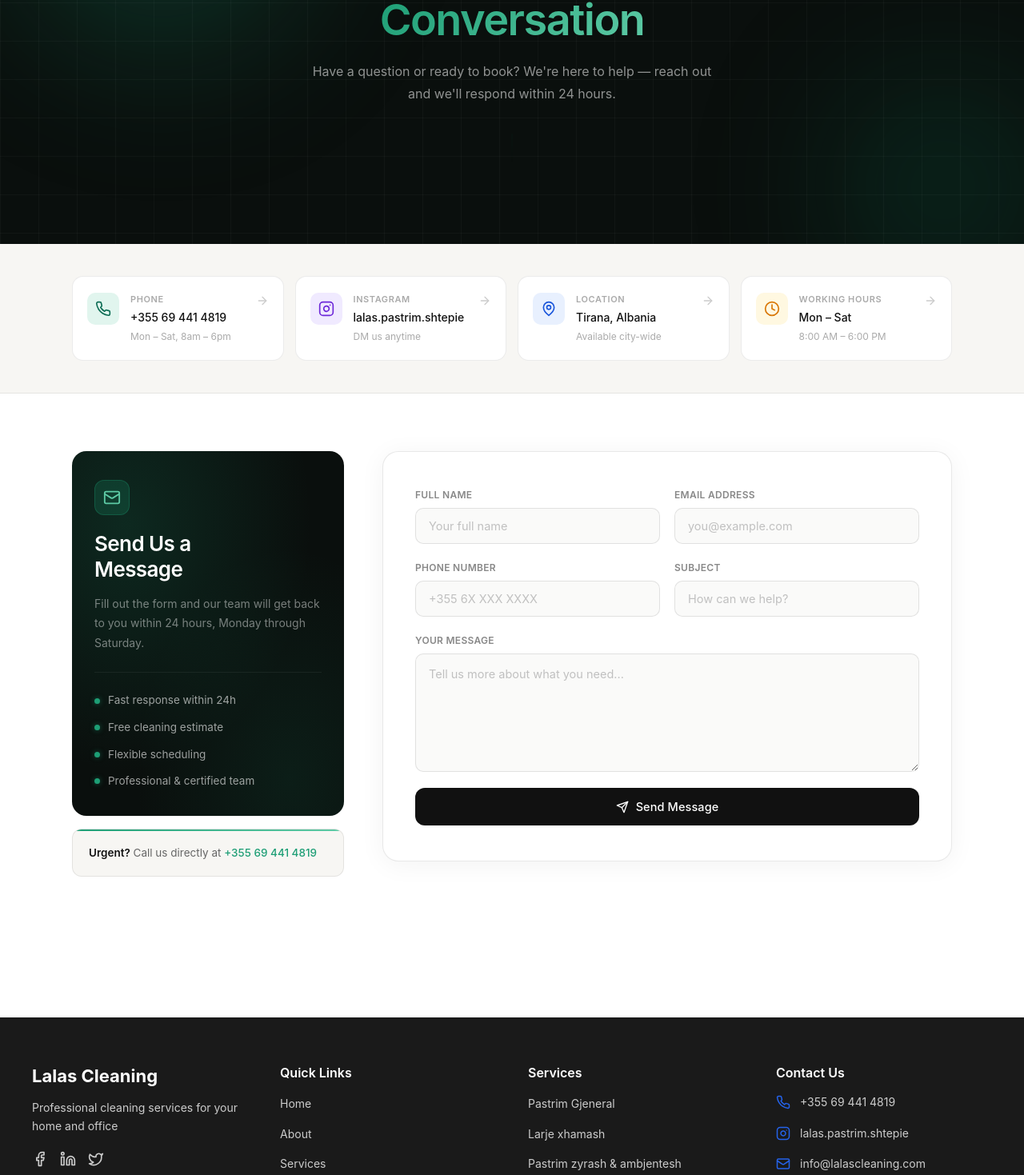
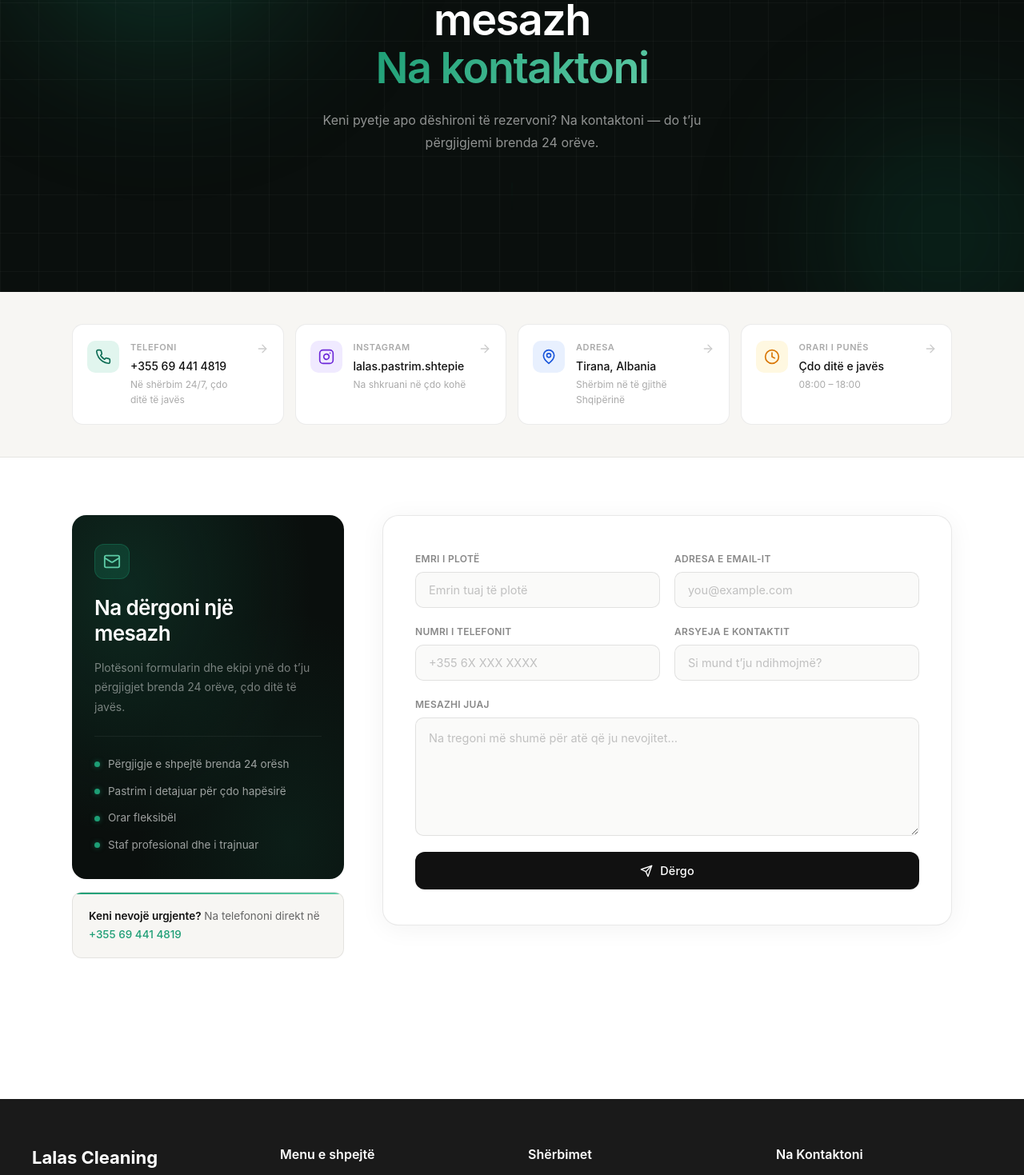
Before and after one commit to btare99/Cleaning-Company, a React (Vite) app in the folder frontend/: page /contact in a window 1280 px wide. Shown: the part 300-1769 px from the top of the page at 80% size. Built offline with nearby package versions, Linux system fonts and the light colour scheme; no server answers.

Commit message:
Changing Language

```diff
--- a/frontend/src/components/BookingForm.jsx
+++ b/frontend/src/components/BookingForm.jsx
@@ -81,20 +81,20 @@ export default function BookingForm() {
 
   return (
     <div className="booking-form-container">
-      <h2>Book Our Service</h2>
-      <p className="booking-form-subtitle">Schedule your cleaning service in just a few steps</p>
+      <h2>Rezervo tani</h2>
+      <p className="booking-form-subtitle">Rezervo pastrimin në vetëm disa hapa</p>
 
       <form onSubmit={handleSubmit}>
         <div className="form-grid">
           <div className="form-group">
-            <label htmlFor="name">Name *</label>
+            <label htmlFor="name">Emri *</label>
             <input
               type="text"
               id="name"
               name="name"
               value={formData.name}
               onChange={handleChange}
-              placeholder="Your name"
+              placeholder="Emri juaj"
               required
             />
           </div>
@@ -106,24 +106,24 @@ export default function BookingForm() {
               name="email"
               value={formData.email}
               onChange={handleChange}
-              placeholder="Your email"
+              placeholder="Emaili juaj"
               required
             />
           </div>
           <div className="form-group">
-            <label htmlFor="phone">Phone *</label>
+            <label htmlFor="phone">Telefoni *</label>
             <input
               type="tel"
               id="phone"
               name="phone"
               value={formData.phone}
               onChange={handleChange}
-              placeholder="Your phone number"
+              placeholder="Numri i telefonit tuaj"
               required
             />
           </div>
           <div className="form-group">
-            <label htmlFor="service">Service *</label>
+            <label htmlFor="service">Lloji i shërbimit *</label>
             <select
               id="service"
               name="service"
@@ -139,7 +139,7 @@ export default function BookingForm() {
             </select>
           </div>
           <div className="form-group">
-            <label htmlFor="date">Date *</label>
+            <label htmlFor="date">Data *</label>
             <input
               type="date"
               id="date"
@@ -150,7 +150,7 @@ export default function BookingForm() {
             />
           </div>
           <div className="form-group">
-            <label htmlFor="time">Time *</label>
+            <label htmlFor="time">Koha *</label>
             <input
               type="time"
               id="time"
@@ -161,33 +161,33 @@ export default function BookingForm() {
             />
           </div>
           <div className="form-group">
-            <label htmlFor="area">Area (m²) *</label>
+            <label htmlFor="area">Siperfaqja (m²) *</label>
             <input
               type="number"
               id="area"
               name="area"
               value={formData.area}
               onChange={handleChange}
-              placeholder="Square meters"
+              placeholder="Siperfaqja në m²"
               min="1"
               required
             />
           </div>
           <div className="form-group full-width">
-            <label htmlFor="notes">Additional Notes</label>
+            <label htmlFor="notes">Shënimet e Shtesë</label>
             <textarea
               id="notes"
               name="notes"
               value={formData.notes}
               onChange={handleChange}
-              placeholder="Any special requests or notes..."
+              placeholder="Cilësi të veçanta ose shënimet..."
             />
           </div>
         </div>
         <button type="submit" className="submit-button" disabled={loading}>
-          {loading ? 'Submitting...' : 'Book Now'}
+          {loading ? 'Duke u dërguar...' : 'Rezervo'}
         </button>
-        <p className="form-notice">We'll confirm your booking within 24 hours</p>
+        <p className="form-notice">Ne do t'konfirmojme rezervimin tuaj brenda 24 orësh</p>
       </form>
 
       {successMessage && <div className="success-message">{successMessage}</div>}
--- a/frontend/src/components/Footer.jsx
+++ b/frontend/src/components/Footer.jsx
@@ -7,7 +7,7 @@ export default function Footer() {
       <div className="footer-container">
         <div className="footer-section">
           <h3>Lalas Cleaning</h3>
-          <p>Professional cleaning services for your home and office</p>
+          <p>Shërbime profesionale pastrimi për shtëpinë dhe zyrën tuaj</p>
           <div className="social-links">
             <a href="#" aria-label="Facebook"><Facebook size={20} /></a>
             <a href="#" aria-label="LinkedIn"><Linkedin size={20} /></a>
@@ -16,17 +16,17 @@ export default function Footer() {
         </div>
 
         <div className="footer-section">
-          <h4>Quick Links</h4>
+          <h4>Menu e shpejtë</h4>
           <ul>
-            <li><a href="/">Home</a></li>
-            <li><a href="/about">About</a></li>
-            <li><a href="/services">Services</a></li>
-            <li><a href="/contact">Contact</a></li>
+            <li><a href="/">Ballina</a></li>
+            <li><a href="/about">Rreth Nesh</a></li>
+            <li><a href="/services">Shërbimet</a></li>
+            <li><a href="/contact">Kontakti</a></li>
           </ul>
         </div>
 
         <div className="footer-section">
-          <h4>Services</h4>
+          <h4>Shërbimet</h4>
           <ul>
             <li><a href="/services">Pastrim Gjeneral</a></li>
             <li><a href="/services">Larje xhamash</a></li>
@@ -36,7 +36,7 @@ export default function Footer() {
         </div>
 
         <div className="footer-section">
-          <h4>Contact Us</h4>
+          <h4>Na Kontaktoni</h4>
           <div className="contact-info">
             <div className="contact-item">
               <Phone size={18} />
@@ -48,7 +48,7 @@ export default function Footer() {
               </div>
             <div className="contact-item">
               <Mail size={18} />
-              <span>info@lalascleaning.com</span>
+              <span>lalas.pastrim.shtepie@gmail.com</span>
             </div>
               <div className="contact-item">
                 <MapPin size={18} />
--- a/frontend/src/components/Navbar.jsx
+++ b/frontend/src/components/Navbar.jsx
@@ -113,9 +113,9 @@ export default function Navbar() {
           <Link to="/services" className="drawer-cta" onClick={close}>
             Rezervo Tani <ArrowRight size={14} />
           </Link>
-          <a href="tel:+35569123456" className="drawer-phone">
+          <a href="tel:+355694414819" className="drawer-phone">
             <Phone size={13} />
-            +355 69 123 4567
+            +355 69 441 4819
           </a>
         </div>
 
--- a/frontend/src/pages/Contact.jsx
+++ b/frontend/src/pages/Contact.jsx
@@ -1,105 +1,117 @@
-import { useState } from 'react'
-import { Phone, Mail, MapPin, Instagram, Send, CheckCircle, AlertCircle, Clock, ArrowRight } from 'lucide-react'
-import '../styles/contact.css'
+import { useState } from "react";
+import {
+  Phone,
+  Mail,
+  MapPin,
+  Instagram,
+  Send,
+  CheckCircle,
+  AlertCircle,
+  Clock,
+  ArrowRight,
+} from "lucide-react";
+import "../styles/contact.css";
 
 export default function Contact() {
-
   const API = import.meta.env.VITE_API_URL;
 
   const [formData, setFormData] = useState({
-    name: '',
-    email: '',
-    phone: '',
-    subject: '',
-    message: ''
-  })
-  const [loading, setLoading] = useState(false)
-  const [successMessage, setSuccessMessage] = useState('')
-  const [errorMessage, setErrorMessage] = useState('')
-  const [focusedField, setFocusedField] = useState(null)
+    name: "",
+    email: "",
+    phone: "",
+    subject: "",
+    message: "",
+  });
+  const [loading, setLoading] = useState(false);
+  const [successMessage, setSuccessMessage] = useState("");
+  const [errorMessage, setErrorMessage] = useState("");
+  const [focusedField, setFocusedField] = useState(null);
 
   const handleChange = (e) => {
-    const { name, value } = e.target
-    setFormData(prev => ({
+    const { name, value } = e.target;
+    setFormData((prev) => ({
       ...prev,
-      [name]: value
-    }))
-  }
+      [name]: value,
+    }));
+  };
 
   const handleSubmit = async (e) => {
-    e.preventDefault()
-    setLoading(true)
-    setErrorMessage('')
-    setSuccessMessage('')
+    e.preventDefault();
+    setLoading(true);
+    setErrorMessage("");
+    setSuccessMessage("");
 
     try {
       const response = await fetch(`${API}/api/contact`, {
-        method: 'POST',
+        method: "POST",
         headers: {
-          'Content-Type': 'application/json'
+          "Content-Type": "application/json",
         },
-        body: JSON.stringify(formData)
-      })
+        body: JSON.stringify(formData),
+      });
 
-      const data = await response.json()
+      const data = await response.json();
 
       if (!response.ok) {
-        throw new Error(data.error || 'Failed to submit contact form')
+        throw new Error(data.error || "Failed to submit contact form");
       }
 
-      setSuccessMessage('Message sent successfully! We will get back to you soon.')
+      setSuccessMessage(
+        "Message sent successfully! We will get back to you soon.",
+      );
       setFormData({
-        name: '',
-        email: '',
-        phone: '',
-        subject: '',
-        message: ''
-      })
+        name: "",
+        email: "",
+        phone: "",
+        subject: "",
+        message: "",
+      });
 
-      setTimeout(() => setSuccessMessage(''), 5000)
+      setTimeout(() => setSuccessMessage(""), 5000);
     } catch (error) {
-      console.error('Error:', error)
-      setErrorMessage(error.message || 'Failed to send message. Please try again.')
-      setTimeout(() => setErrorMessage(''), 5000)
+      console.error("Error:", error);
+      setErrorMessage(
+        error.message || "Failed to send message. Please try again.",
+      );
+      setTimeout(() => setErrorMessage(""), 5000);
     } finally {
-      setLoading(false)
+      setLoading(false);
     }
-  }
+  };
 
   const contactCards = [
     {
       icon: <Phone size={20} />,
-      label: 'Phone',
-      value: '+355 69 441 4819',
-      sub: 'Mon – Sat, 8am – 6pm',
-      color: 'green'
+      label: "Telefoni",
+      value: "+355 69 441 4819",
+      sub: "Në shërbim 24/7, çdo ditë të javës",
+      color: "green",
     },
     {
       icon: <Instagram size={20} />,
-      label: 'Instagram',
-      value: 'lalas.pastrim.shtepie',
-      sub: 'DM us anytime',
-      color: 'purple'
+      label: "Instagram",
+      value: "lalas.pastrim.shtepie",
+      sub: "Na shkruani në çdo kohë",
+      color: "purple",
     },
     {
       icon: <MapPin size={20} />,
-      label: 'Location',
-      value: 'Tirana, Albania',
-      sub: 'Available city-wide',
-      color: 'blue'
+      label: "Adresa",
+      value: "Tirana, Albania",
+      sub: "Shërbim në të gjithë Shqipërinë",
+      color: "blue",
     },
     {
       icon: <Clock size={20} />,
-      label: 'Working Hours',
-      value: 'Mon – Sat',
-      sub: '8:00 AM – 6:00 PM',
-      color: 'amber'
-    }
-  ]
+      label: "Orari i punës",
+      value: "Çdo ditë e javës",
+      sub: "08:00 – 18:00",
+      color: "amber",
+    },
+  ];
 
   return (
     <div className="contact-page">
-
       {/* ── Hero ── */}
       <section className="contact-hero">
         <div className="contact-hero-bg" aria-hidden="true">
@@ -110,14 +122,15 @@ export default function Contact() {
         <div className="contact-hero-content">
           <span className="contact-badge">
             <span className="contact-badge-dot" />
-            Contact Us
+            Na kontaktoni
           </span>
           <h1 className="contact-hero-title">
-            Let's Start a <br />
-            <span className="contact-hero-highlight">Conversation</span>
+            Çdo projekt fillon me një mesazh <br />
+            <span className="contact-hero-highlight">Na kontaktoni</span>
           </h1>
           <p className="contact-hero-sub">
-            Have a question or ready to book? We're here to help — reach out and we'll respond within 24 hours.
+            Keni pyetje apo dëshironi të rezervoni? Na kontaktoni — do t’ju
+            përgjigjemi brenda 24 orëve.
           </p>
           <div className="contact-hero-scroll" aria-hidden="true">
             <span />
@@ -145,16 +158,18 @@ export default function Contact() {
       {/* ── Main Content ── */}
       <section className="contact-main">
         <div className="contact-main-inner">
-
           {/* Left sidebar */}
           <div className="contact-sidebar">
             <div className="contact-sidebar-card">
               <div className="contact-sidebar-icon-wrap">
                 <Mail size={22} />
               </div>
-              <h2 className="contact-sidebar-title">Send Us a <br /> Message</h2>
+              <h2 className="contact-sidebar-title">
+                Na dërgoni një <br /> mesazh
+              </h2>
               <p className="contact-sidebar-desc">
-                Fill out the form and our team will get back to you within 24 hours, Monday through Saturday.
+                Plotësoni formularin dhe ekipi ynë do t’ju përgjigjet brenda 24
+                orëve, çdo ditë të javës.
               </p>
 
               <div className="contact-sidebar-divider" />
@@ -162,19 +177,19 @@ export default function Contact() {
               <ul className="contact-sidebar-bullets">
                 <li>
                   <span className="bullet-dot" />
-                  Fast response within 24h
+                  Përgjigje e shpejtë brenda 24 orësh
                 </li>
                 <li>
                   <span className="bullet-dot" />
-                  Free cleaning estimate
+                  Pastrim i detajuar për çdo hapësirë
                 </li>
                 <li>
                   <span className="bullet-dot" />
-                  Flexible scheduling
+                  Orar fleksibël
                 </li>
                 <li>
                   <span className="bullet-dot" />
-                  Professional & certified team
+                  Staf profesional dhe i trajnuar
                 </li>
               </ul>
             </div>
@@ -182,8 +197,10 @@ export default function Contact() {
             <div className="contact-sidebar-note">
               <div className="contact-sidebar-note-top" />
               <p>
-                <strong>Urgent?</strong> Call us directly at{' '}
-                <a href="tel:+355694414819" className="contact-phone-link">+355 69 441 4819</a>
+                <strong>Keni nevojë urgjente?</strong> Na telefononi direkt në{" "}
+                <a href="tel:+355694414819" className="contact-phone-link">
+                  +355 69 441 4819
+                </a>
               </p>
             </div>
           </div>
@@ -191,32 +208,35 @@ export default function Contact() {
           {/* Form */}
           <div className="contact-form-wrapper">
             <form className="contact-form" onSubmit={handleSubmit} noValidate>
-
               <div className="contact-form-row">
-                <div className={`contact-field ${focusedField === 'name' ? 'is-focused' : ''} ${formData.name ? 'has-value' : ''}`}>
-                  <label htmlFor="name">Full Name</label>
+                <div
+                  className={`contact-field ${focusedField === "name" ? "is-focused" : ""} ${formData.name ? "has-value" : ""}`}
+                >
+                  <label htmlFor="name">Emri i plotë</label>
                   <input
                     type="text"
                     id="name"
                     name="name"
                     value={formData.name}
                     onChange={handleChange}
-                    onFocus={() => setFocusedField('name')}
+                    onFocus={() => setFocusedField("name")}
                     onBlur={() => setFocusedField(null)}
-                    placeholder="Your full name"
+                    placeholder="Emrin tuaj të plotë"
                     required
                   />
                 </div>
 
-                <div className={`contact-field ${focusedField === 'email' ? 'is-focused' : ''} ${formData.email ? 'has-value' : ''}`}>
-                  <label htmlFor="email">Email Address</label>
+                <div
+                  className={`contact-field ${focusedField === "email" ? "is-focused" : ""} ${formData.email ? "has-value" : ""}`}
+                >
+                  <label htmlFor="email">Adresa e Email-it</label>
                   <input
                     type="email"
                     id="email"
                     name="email"
                     value={formData.email}
                     onChange={handleChange}
-                    onFocus={() => setFocusedField('email')}
+                    onFocus={() => setFocusedField("email")}
                     onBlur={() => setFocusedField(null)}
                     placeholder="you@example.com"
                     required
@@ -225,68 +245,76 @@ export default function Contact() {
               </div>
 
               <div className="contact-form-row">
-                <div className={`contact-field ${focusedField === 'phone' ? 'is-focused' : ''} ${formData.phone ? 'has-value' : ''}`}>
-                  <label htmlFor="phone">Phone Number</label>
+                <div
+                  className={`contact-field ${focusedField === "phone" ? "is-focused" : ""} ${formData.phone ? "has-value" : ""}`}
+                >
+                  <label htmlFor="phone">Numri i telefonit</label>
                   <input
                     type="tel"
                     id="phone"
                     name="phone"
                     value={formData.phone}
                     onChange={handleChange}
-                    onFocus={() => setFocusedField('phone')}
+                    onFocus={() => setFocusedField("phone")}
                     onBlur={() => setFocusedField(null)}
                     placeholder="+355 6X XXX XXXX"
                     required
                   />
                 </div>
 
-                <div className={`contact-field ${focusedField === 'subject' ? 'is-focused' : ''} ${formData.subject ? 'has-value' : ''}`}>
-                  <label htmlFor="subject">Subject</label>
+                <div
+                  className={`contact-field ${focusedField === "subject" ? "is-focused" : ""} ${formData.subject ? "has-value" : ""}`}
+                >
+                  <label htmlFor="subject">Arsyeja e kontaktit</label>
                   <input
                     type="text"
                     id="subject"
                     name="subject"
                     value={formData.subject}
                     onChange={handleChange}
-                    onFocus={() => setFocusedField('subject')}
+                    onFocus={() => setFocusedField("subject")}
                     onBlur={() => setFocusedField(null)}
-                    placeholder="How can we help?"
+                    placeholder="Si mund t’ju ndihmojmë?"
                     required
                   />
                 </div>
               </div>
 
-              <div className={`contact-field contact-field--full ${focusedField === 'message' ? 'is-focused' : ''} ${formData.message ? 'has-value' : ''}`}>
-                <label htmlFor="message">Your Message</label>
+              <div
+                className={`contact-field contact-field--full ${focusedField === "message" ? "is-focused" : ""} ${formData.message ? "has-value" : ""}`}
+              >
+                <label htmlFor="message">Mesazhi juaj</label>
                 <textarea
                   id="message"
                   name="message"
                   value={formData.message}
                   onChange={handleChange}
-                  onFocus={() => setFocusedField('message')}
+                  onFocus={() => setFocusedField("message")}
                   onBlur={() => setFocusedField(null)}
-                  placeholder="Tell us more about what you need..."
+                  placeholder="Na tregoni më shumë për atë që ju nevojitet…"
                   required
                 />
               </div>
 
-              <button type="submit" className="contact-submit" disabled={loading}>
+              <button
+                type="submit"
+                className="contact-submit"
+                disabled={loading}
+              >
                 {loading ? (
                   <>
                     <span className="contact-spinner" />
-                    Sending...
+                    Duke dërguar...
                   </>
                 ) : (
                   <>
                     <Send size={16} />
-                    Send Message
+                    Dërgo
                   </>
                 )}
               </button>
-
             </form>
           </div>
-
         </div>
       </section>
 
@@ -303,7 +331,6 @@ export default function Contact() {
           <span>{errorMessage}</span>
         </div>
       )}
-
     </div>
-  )
+  );
 }
```
